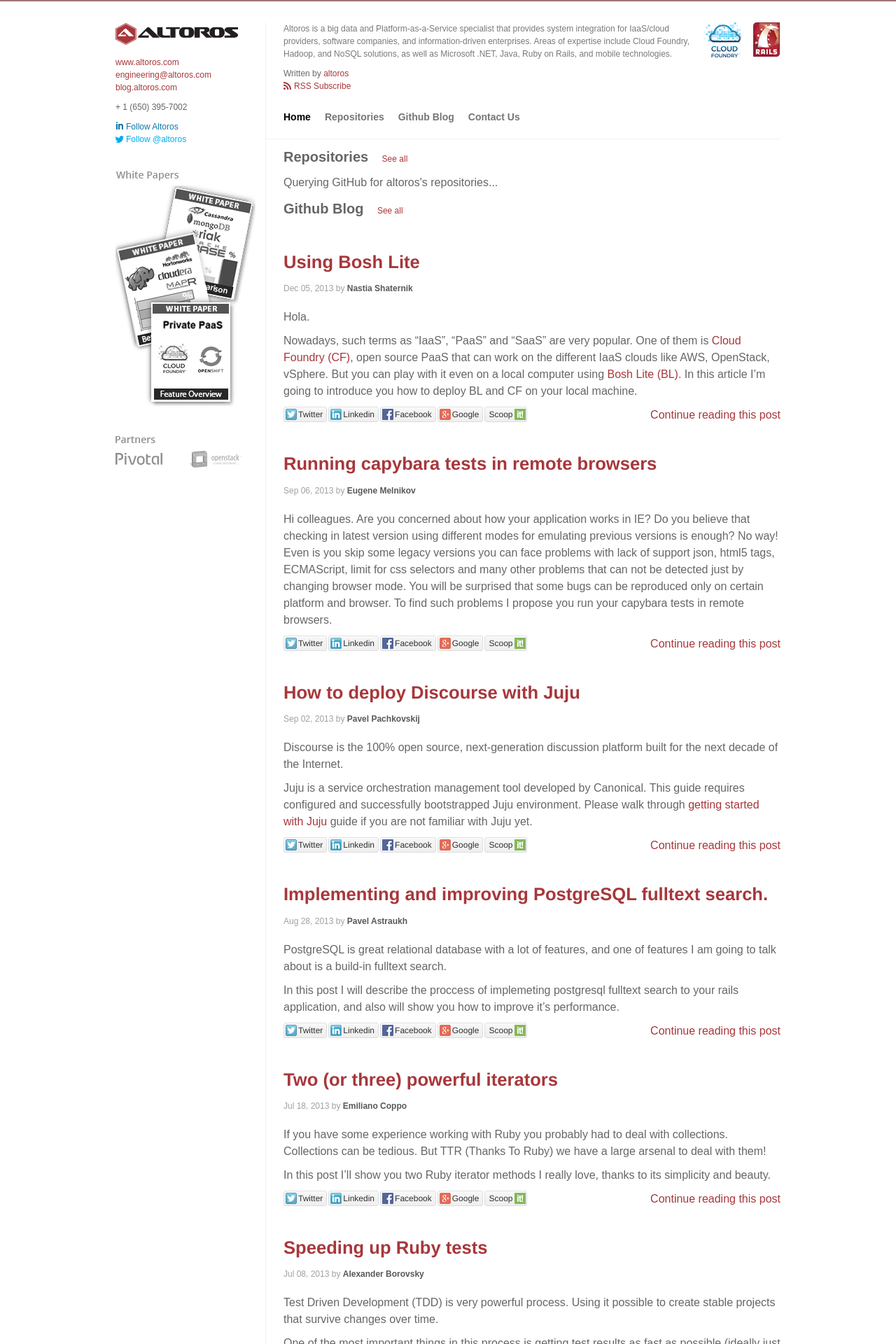
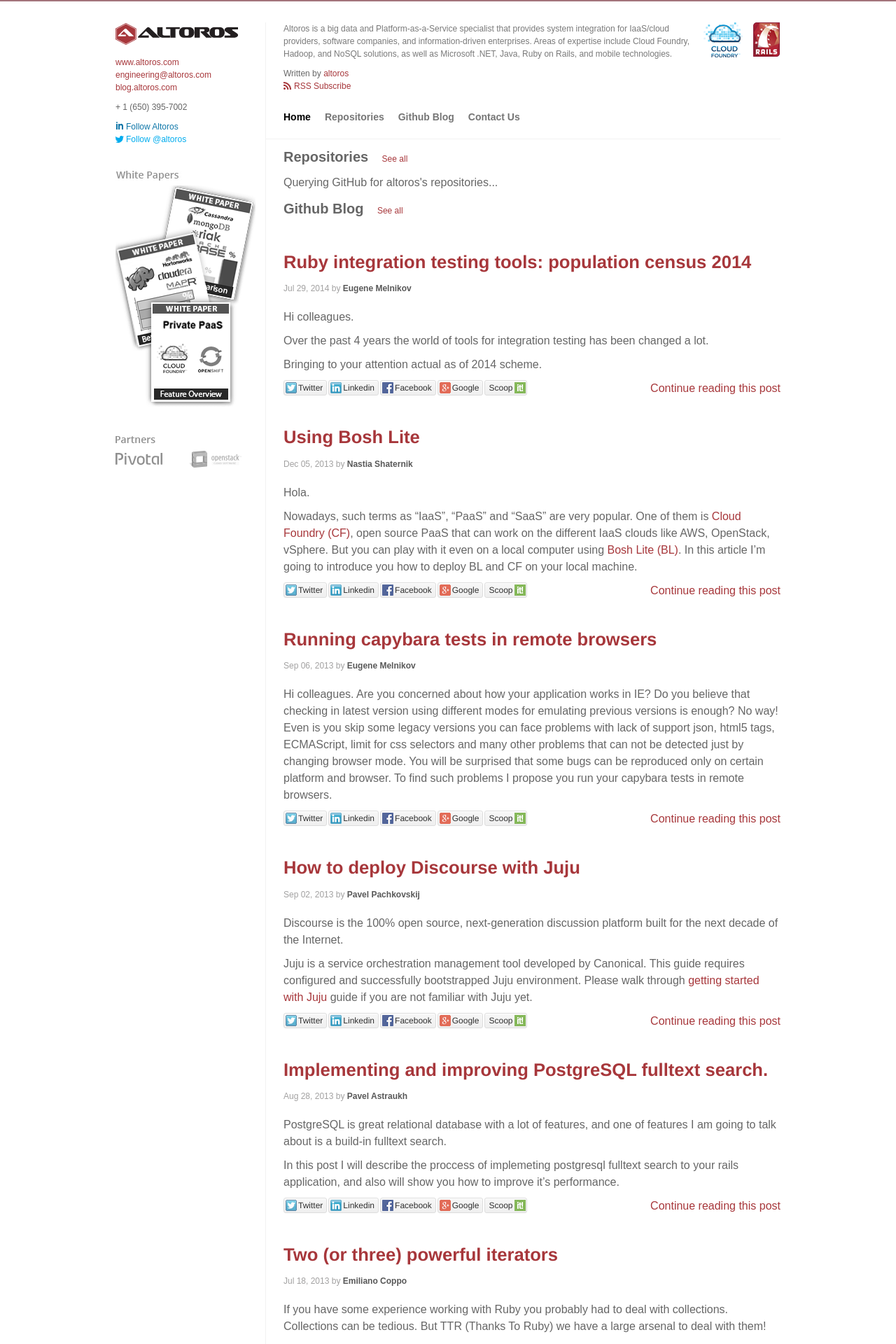
Before and after one commit to Altoros/altoros.github.com, a Jekyll site: the page built from index.html, in a window 1280 px wide. Shown: the top 1920 px of the page at 70% size. Built offline with Jekyll 4.4.1, drawn with Linux system fonts in a browser that asks for light colours; nearby versions of some CDN libraries; Markdown is read by kramdown in place of the engine named in the settings; some of the changed text lies outside the part shown.

Commit message:
Ruby integration testing tools: population census 2014

```diff
--- a/_layouts/site.html
+++ b/_layouts/site.html
@@ -4,6 +4,7 @@
     <meta charset='utf-8'>
     <meta http-equiv="X-UA-Compatible" content="chrome=1">
     <meta name="viewport" content="width=device-width, initial-scale=1, maximum-scale=1">
+    <meta name="keywords" content="{{page.keywords | join: ','}}" />
     <link rel="stylesheet" type="text/css" href="/stylesheets/stylesheet.css" media="screen" />
     <link rel="stylesheet" type="text/css" href="/stylesheets/pygments.css" media="screen" />
     <link rel="alternate" href="http://feeds.feedburner.com/altoros-team" title="Altoros Team" type="application/atom+xml" />
--- /dev/null
+++ b/_posts/2014-07-29-ruby-integration-testing-tools-population-census.markdown
@@ -0,0 +1,36 @@
+---
+layout: post
+title: "Ruby integration testing tools: population census 2014"
+description: Structure of actual in 2014 year tools for integration testing in ruby
+keywords: ruby, cucumber, rspec, sahi, capybara, watir, webkit, selenium, poltergeist, phantomjs
+author:
+  name: Eugene Melnikov
+  link: https://github.com/melnikaite
+---
+
+Hi colleagues.
+
+Over the past 4 years the world of tools for integration testing has been changed a lot.
+
+Bringing to your attention actual as of 2014 scheme.
+
+<!-- full start -->
+
+# 2010
+
+![2010][0]
+
+<a href="http://www.johng.co.uk/2010/10/11/the-crazy-state-of-cross-browser-integration-testing/" target="_blank">Source</a>
+
+# 2014
+
+![2014][1]
+
+Hope it helped to eliminate mess in your head.
+
+Feel free to comment if there is any discrepancy.
+
+<!-- full end -->
+
+[0]: /images/posts/2014-07-29-ruby-integration-testing-tools-population-census/2010.png
+[1]: /images/posts/2014-07-29-ruby-integration-testing-tools-population-census/2014.png
--- a/stylesheets/stylesheet.css
+++ b/stylesheets/stylesheet.css
@@ -647,7 +647,9 @@
 .page_title {
   margin-top: 2em;
 }
-
+.page_contents img {
+  max-width: 710px;
+}
 .page_contents pre {
   border: 1px dotted gray;
   max-width: 700px;
```
Also changed, not shown: images/posts/2014-07-29-ruby-integration-testing-tools-population-census/2010.png (added), images/posts/2014-07-29-ruby-integration-testing-tools-population-census/2014.png (added).
